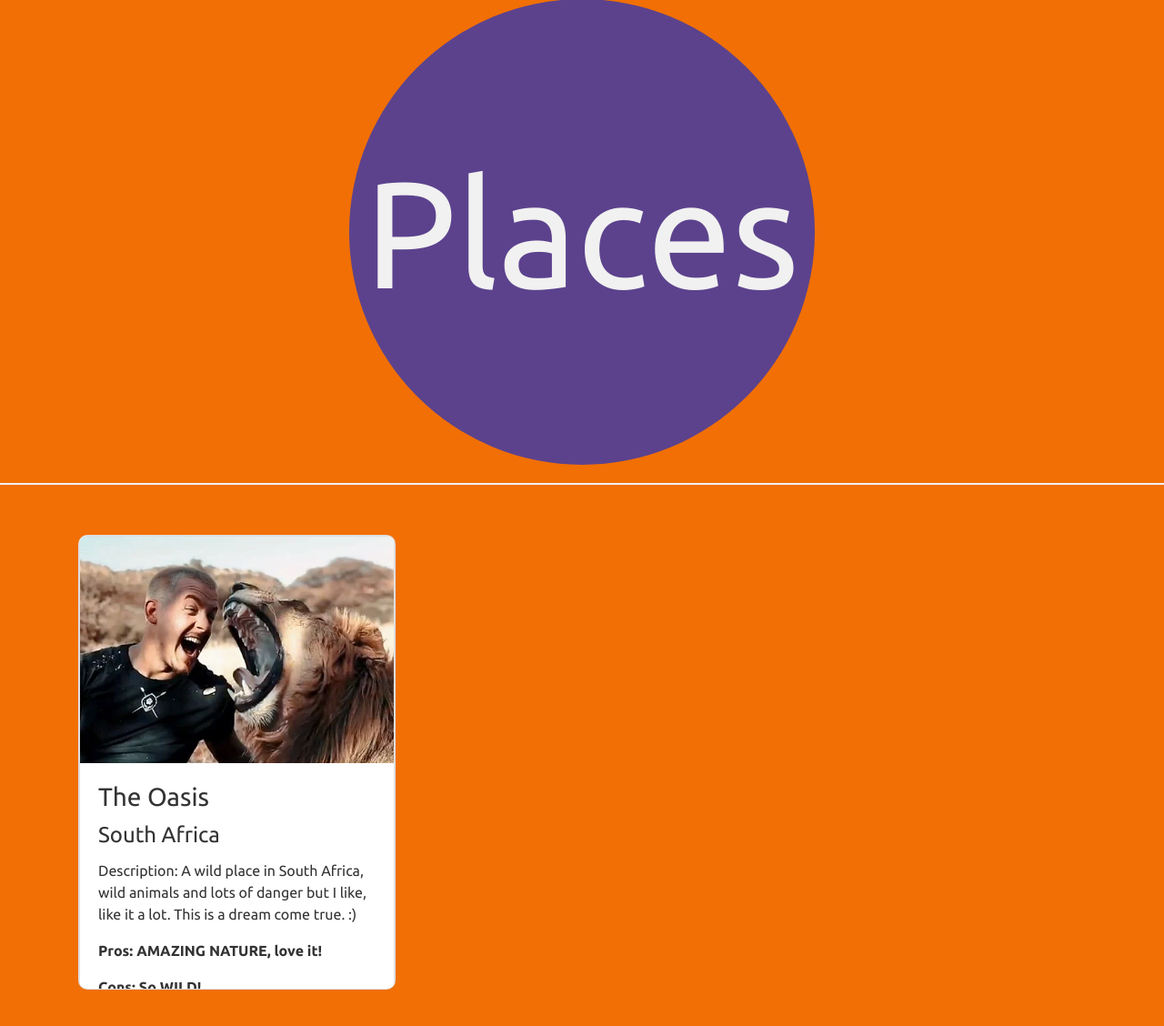
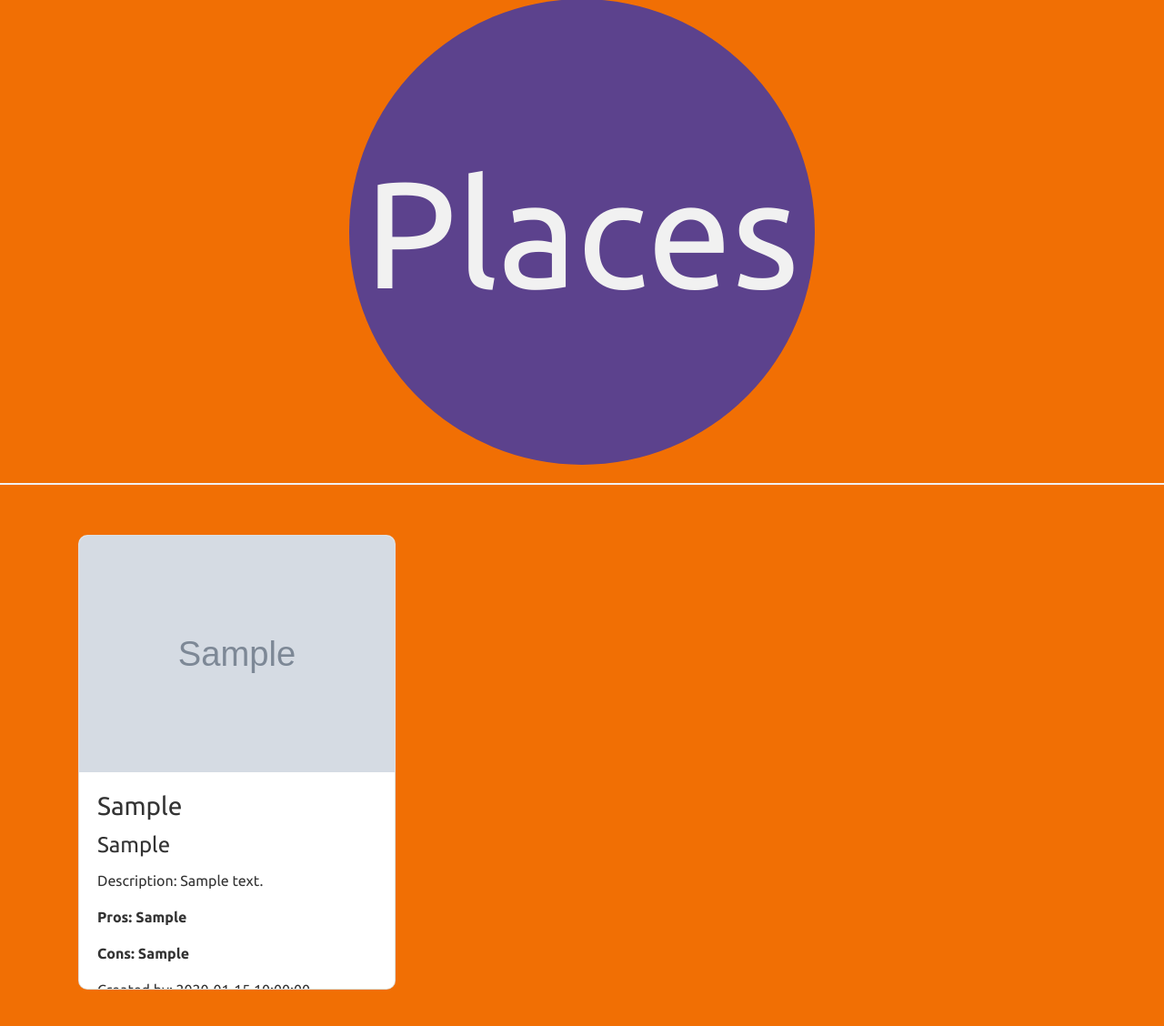
Before and after one commit to ebuzeryalcin/Travellers, a Flask app: page /places in a window 1280 px wide. Shown: the part 77-1205 px from the top of the page at 91% size. Run offline with Flask 2, Linux system fonts and the light colour scheme; grey boxes marked "Sample" are stand-in pictures; a database or web service that is not in the repository returns one stand-in record (values such as "Sample title"); some libraries are stand-ins or nearby versions.

Commit message:
Added code to generate created cards by users to show in places.html. somre other minor changes were made.

```diff
--- a/app.py
+++ b/app.py
@@ -6,6 +6,7 @@ from flask_pymongo import PyMongo
 from bson.objectid import ObjectId
 from werkzeug.security import generate_password_hash, check_password_hash
 from werkzeug.utils import secure_filename
+from ast import literal_eval
 if os.path.exists("env.py"):
     import env
 
@@ -65,8 +66,8 @@ def login():
         if existing_user:
             # makes sure hashed password matches
             if check_password_hash(
-                existing_user["password"], request.form.get("password")):
-                    # If it exists username will temporary be saved to session, which is a temporary cookie
+                existing_user["password"], request.form.get(
+                    "password")):
                     session["user"] = request.form.get("username").lower()
                     # If successful flash message is shown
                     flash("Welcome, {}!".format(
@@ -109,7 +110,8 @@ def profile(username):
 
 @app.route("/places")
 def places():
-    return render_template("places.html")
+    places = mongo.db.places.find()
+    return render_template("places.html", places=places)
 
 
 @app.route("/logout")
@@ -163,11 +165,11 @@ def edit_place(place_id):
             "place_description": request.form.get("place_description"),
             "place_pros": request.form.get("place_pros"),
             "place_cons": request.form.get("place_cons"),
-            "place_file": "../static/uploaded_images/" + f.filename,
+            "place_file": f.filename,
             "created_by": session["user"]
         }
         mongo.db.places.update({"_id": ObjectId(place_id)}, submit)
-        flash("Place Successfully Updated, go back to My Place!")
+        flash("Place Successfully Updated, go back to My Profile!")
 
     place = mongo.db.places.find_one({"_id": ObjectId(place_id)})
     return render_template("edit_place.html", place=place, places=places)
--- a/templates/places.html
+++ b/templates/places.html
@@ -10,23 +10,21 @@
 <section id="gallery">
     <div class="container" id="scrolling-card" onscroll="scrollcard()">
         <div class="row">
+            {% for place in places %}
             <div class="col-lg-4 mb-4">
                 <div class="card card-of-place">
-                <div class="card">
-                    <img class="card-img-top" src="{{url_for('static', filename='images/lion.webp')}}">
+                    <img class="card-img-top" src="../static/uploaded_images/{{ place.place_file }}">
                     <div class="card-body">
-                        <h3 class="card-title">The Oasis</h3>
-                        <h4 class="card-title">South Africa</h4>
-                        <p class="card-text">Description: A wild place in South Africa, wild animals and lots of danger
-                            but I like,
-                            like it a lot. This is a dream come true. :)</p>
-                        <p class="card-text font-weight-bold">Pros: AMAZING NATURE, love it!</p>
-                        <p class="card-text font-weight-bold">Cons: So WILD!</p>
-                        <p>Created by: Henric</p>
+                        <h3 class="card-title">{{ place.place_city }}</h3>
+                        <h4 class="card-title">{{ place.place_country }}</h4>
+                        <p class="card-text">Description: {{ place.place_description }}</p>
+                        <p class="card-text font-weight-bold">Pros: {{ place.place_pros }}</p>
+                        <p class="card-text font-weight-bold">Cons: {{ place.place_cons }}</p>
+                        <p>Created by: {{ place.created_by }}</p>
                     </div>
                 </div>
-                </div>
             </div>
+            {% endfor %}
         </div>
     </div>
 </section>
--- a/templates/profile.html
+++ b/templates/profile.html
@@ -25,7 +25,7 @@
             {% for place in places %}
             <div class="col-lg-4 mb-4">
                 <div class="card card-of-place">
-                    <img class="card-img-top" src="{{ place.place_file }}">
+                    <img class="card-img-top" src="../static/uploaded_images/{{ place.place_file }}">
                     <div class="card-body">
                         <h3 class="card-title">{{ place.place_city }}</h3>
                         <h4 class="card-title">{{ place.place_country }}</h4>
```
Also changed, not shown: static/uploaded_images/Puglia.webp (added), static/uploaded_images/bob-ross-painting.jpg (added), static/uploaded_images/sultanahmet.webp (deleted), 1 other file.
